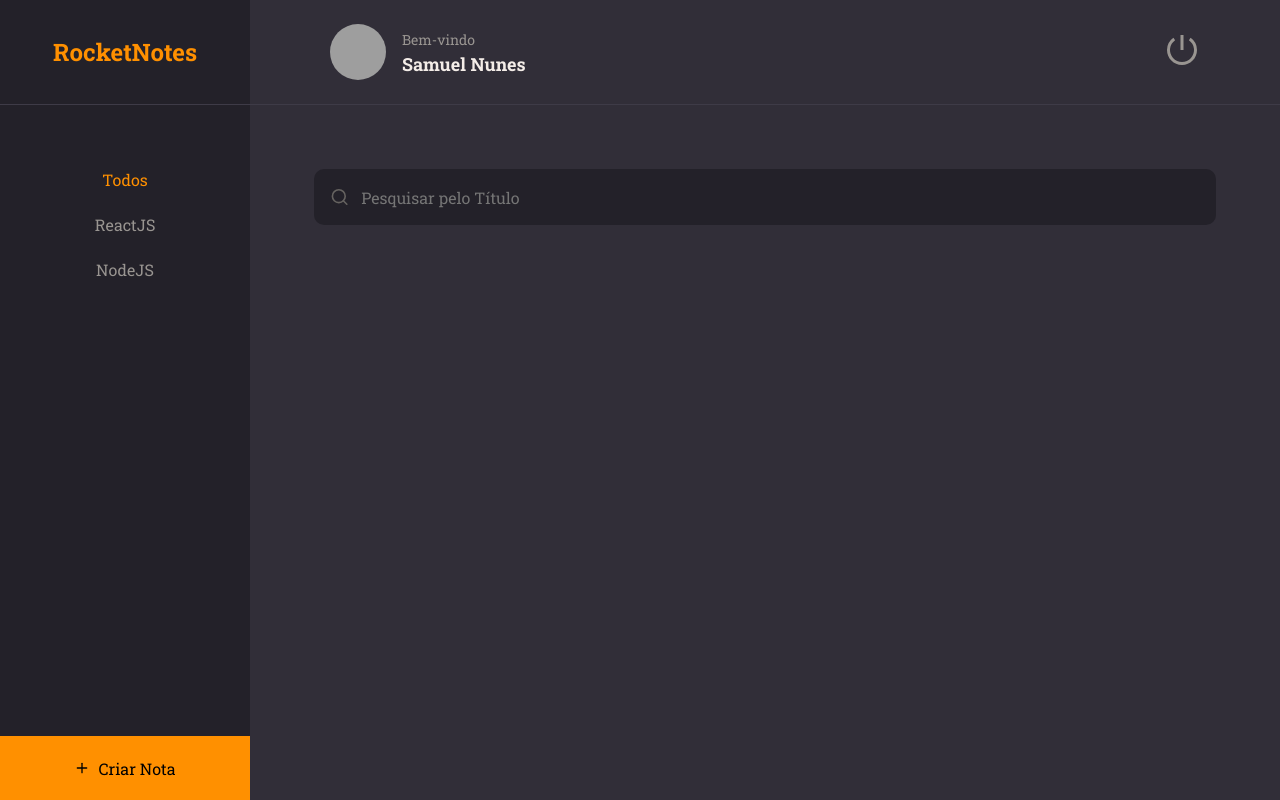
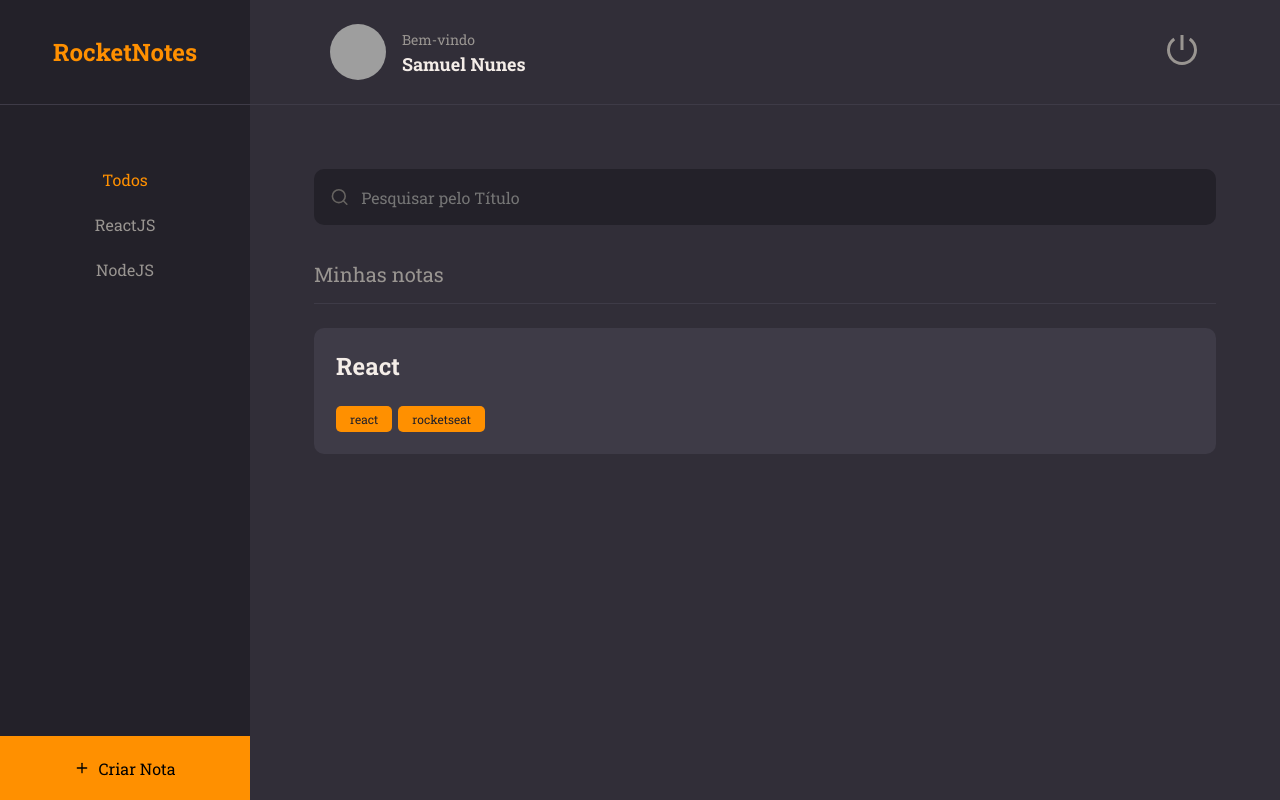
Before and after one commit to samuelnd/RocketNotes, a React (Vite) app: page / in a window 1280 px wide. Built offline with nearby package versions, Linux system fonts and the light colour scheme; grey boxes are pictures that could not be loaded.

Commit message:
update page home

```diff
--- /dev/null
+++ b/src/components/Note/index.jsx
@@ -0,0 +1,19 @@
+import { Container } from './styles';
+import {Tag} from "../Tag";
+
+export function Note({data, ...rest}){
+    return(
+        <Container {...rest}>
+            <h1>{data.title}</h1>
+
+            {
+                data.tags &&
+                <footer>
+                    {
+                        data.tags.map(tag => <Tag key={tag.id} title={tag.name} />)
+                }
+                </footer>
+            }
+        </Container>
+    );
+}
--- /dev/null
+++ b/src/components/Note/styles.js
@@ -0,0 +1,26 @@
+import styled from "styled-components";
+
+export const Container = styled.button`
+    width: 100%;
+    background-color: ${({theme}) => theme.COLORS.BACKGROUND_700};
+
+    border: none;
+    border-radius: 1rem;
+
+    padding: 2.2rem;
+    margin-bottom: 1.6rem;
+
+    > h1 {
+        flex: 1;
+        text-align: left;
+        font-weight: 700;
+        font-size: 2.4rem;
+        color: ${({theme}) => theme.COLORS.WHITE};
+    }
+
+    > footer {
+        width: 100%;
+        display: flex;
+        margin-top: 2.4rem;
+    }
+`;
--- a/src/components/Tag/index.jsx
+++ b/src/components/Tag/index.jsx
@@ -1,8 +1,8 @@
 import {Container} from "./styles";
 
-export function Tag({title}) {
+export function Tag({title, ...rest}) {
     return(
-        <Container>
+        <Container {...rest}>
             {title}
         </Container>
     )
--- a/src/pages/Home/index.jsx
+++ b/src/pages/Home/index.jsx
@@ -3,6 +3,8 @@
 
 import {Header} from "../../components/Header";
 import {Input} from "../../components/Input";
+import {Note} from "../../components/Note";
+import {Section} from "../../components/Section";
 import {ButtonText} from "../../components/ButtonText";
 
 
@@ -26,7 +28,16 @@
         </Search>
 
         <Content>
-
+            <Section title="Minhas notas">
+                <Note data={{
+                    title: 'React',
+                    tags: [
+                        {id: '1', name:'react'},
+                        {id: '2', name: 'rocketseat'}
+                    ]
+                }}
+                 />
+            </Section>
         </Content>
 
         <NewNote>
--- a/src/pages/Home/styles.js
+++ b/src/pages/Home/styles.js
@@ -54,12 +54,15 @@
 export const Search = styled.div`
     grid-area: search;
 
-    padding:
-    6.4rem 6.4rem 0;
+    padding: 6.4rem 6.4rem 0;
 `;
 
 export const Content = styled.div`
     grid-area: content;
+
+    padding: 0 6.4rem;
+    overflow-y: auto;
+
 `;
 
 export const NewNote= styled.button`
```
